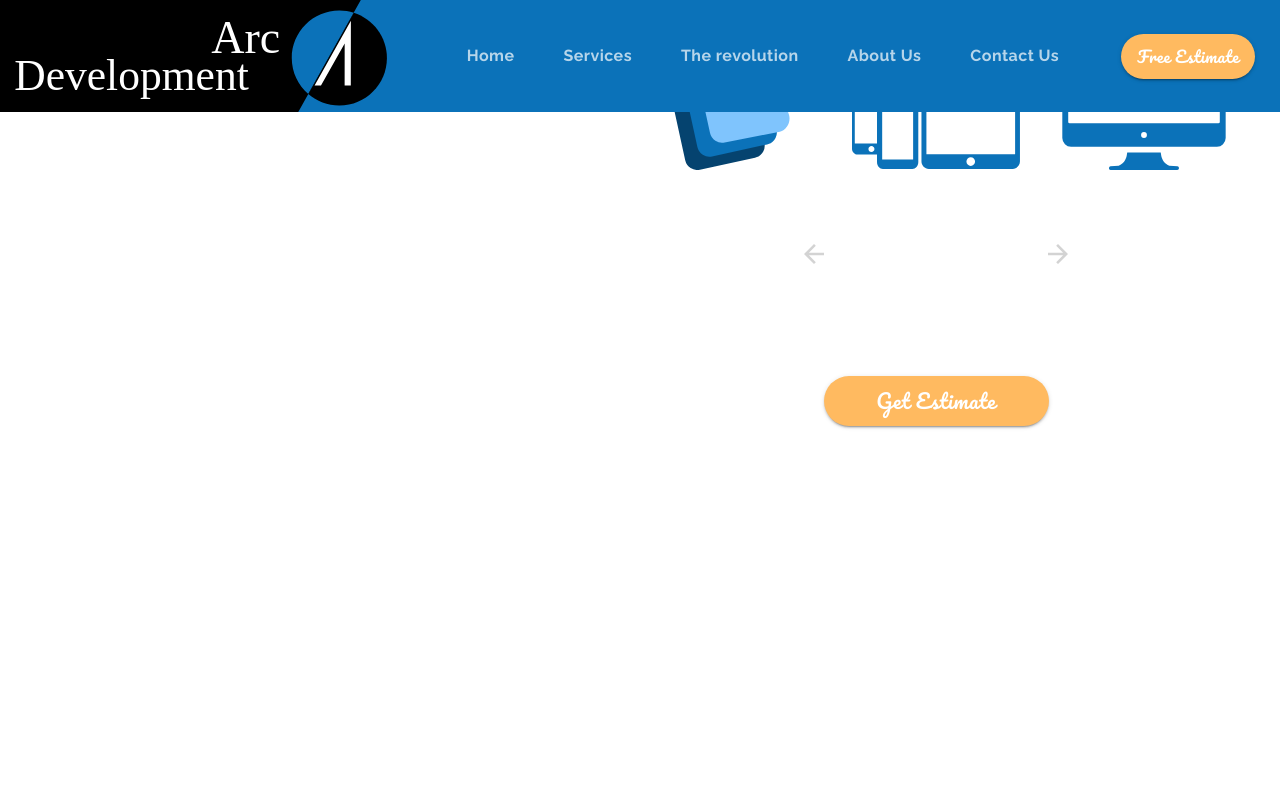
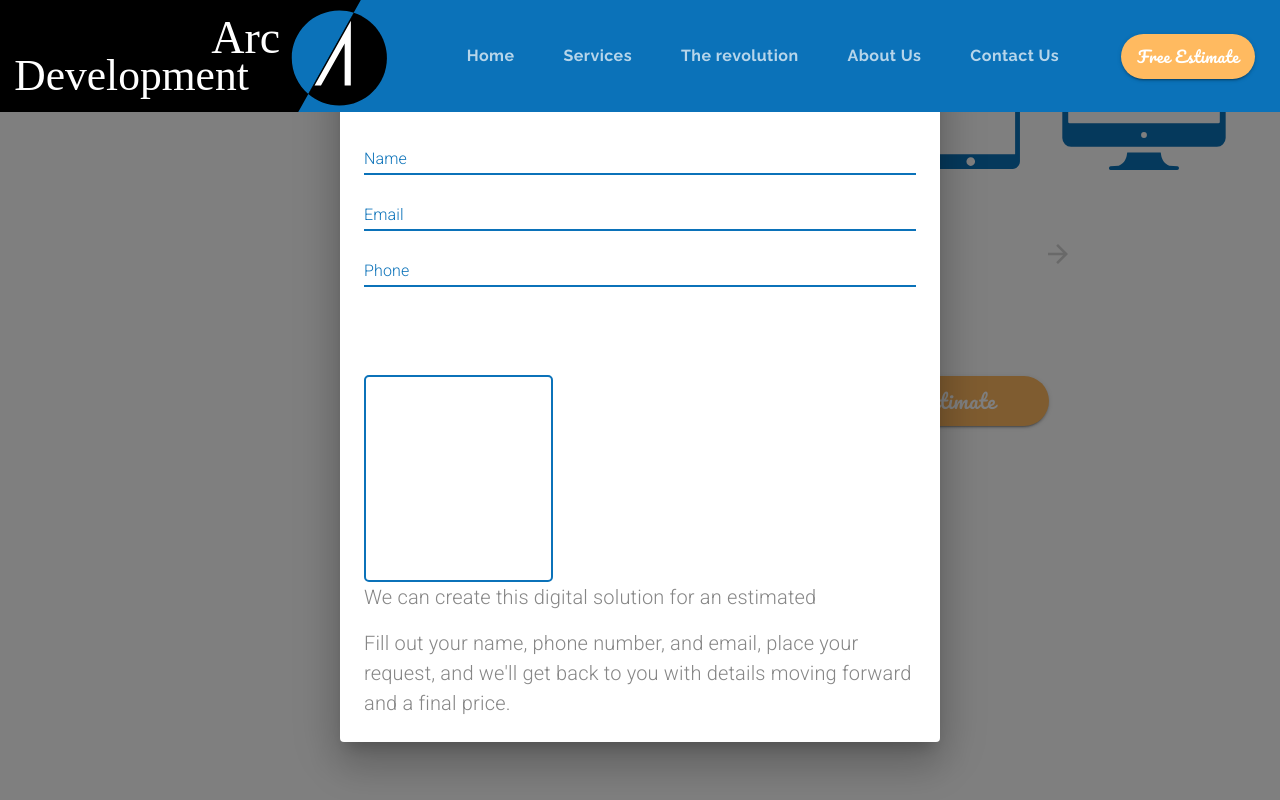
Before and after one commit to daw-maj-pl/arcdevelopment, a React (Create React App) app: page /estimate in a window 1280 px wide. Both pictures are taken after a click on the button "Get Estimate". Shown: the part 423-1223 px from the top of the page. Built offline with nearby package versions, Linux system fonts and the light colour scheme.

Commit message:
Add a Dialog component

```diff
--- a/src/components/Estimate.js
+++ b/src/components/Estimate.js
@@ -6,6 +6,9 @@ import Grid from '@material-ui/core/Grid';
 import Typography from '@material-ui/core/Typography';
 import Button from '@material-ui/core/Button';
 import IconButton from '@material-ui/core/IconButton';
+import Dialog from '@material-ui/core/Dialog';
+import DialogContent from '@material-ui/core/DialogContent';
+import TextField from '@material-ui/core/TextField';
 
 import check from '../assets/check.svg';
 import send from '../assets/send.svg';
@@ -50,6 +53,11 @@ const useStyles = makeStyles(theme => ({
     '&:hover': {
       backgroundColor: theme.palette.secondary.light
     }
+  },
+  message: {
+    border: `2px solid ${theme.palette.common.blue}`,
+    marginTop: '5em',
+    borderRadius: 5
   }
 }));
 
@@ -313,6 +321,17 @@ export default function Estimate() {
   const theme = useTheme();
 
   const [questions, setQuestions] = useState(defaultQuestions);
+  const [dialogOpen, setDialogOpen] = useState(false);
+
+  const [name, setName] = useState('');
+
+  const [email, setEmail] = useState('');
+  const [emailHelper, setEmailHelper] = useState('');
+
+  const [phone, setPhone] = useState('');
+  const [phoneHelper, setPhoneHelper] = useState('');
+
+  const [message, setMessage] = useState('');
 
   const defaultOptions = {
     loop: true,
@@ -393,6 +412,39 @@ export default function Estimate() {
         break;
       default:
         setQuestions(newQuestions);
+    }
+  };
+
+  const onChange = event => {
+    let valid;
+
+    switch (event.target.id) {
+      case 'email':
+        setEmail(event.target.value);
+        valid = /^\w+([.-]?\w+)*@\w+([.-]?\w+)*(\.\w{2,3})+$/.test(
+          event.target.value
+        );
+
+        if (!valid) {
+          setEmailHelper('Invalid email');
+        } else {
+          setEmailHelper('');
+        }
+        break;
+      case 'phone':
+        setPhone(event.target.value);
+        valid = /^\(?([0-9]{3})\)?[-. ]?([0-9]{3})[-. ]?([0-9]{4})$/.test(
+          event.target.value
+        );
+
+        if (!valid) {
+          setPhoneHelper('Invalid phone');
+        } else {
+          setPhoneHelper('');
+        }
+        break;
+      default:
+        break;
     }
   };
 
@@ -519,11 +571,83 @@ export default function Estimate() {
           </Grid>
         </Grid>
         <Grid item>
-          <Button variant="contained" className={classes.estimateButton}>
+          <Button
+            variant="contained"
+            className={classes.estimateButton}
+            onClick={() => setDialogOpen(true)}
+          >
             Get Estimate
           </Button>
         </Grid>
       </Grid>
+      <Dialog open={dialogOpen} onClose={() => setDialogOpen(false)}>
+        <Grid container justifyContent="center">
+          <Grid item>
+            <Typography variant="h2" align="center">
+              Estimate
+            </Typography>
+          </Grid>
+        </Grid>
+        <DialogContent>
+          <Grid container>
+            <Grid item container direction="column">
+              <Grid item style={{ marginBottom: '0.5em' }}>
+                <TextField
+                  label="Name"
+                  id="name"
+                  fullWidth
+                  value={name}
+                  onChange={event => setName(event.target.value)}
+                />
+              </Grid>
+              <Grid item style={{ marginBottom: '0.5em' }}>
+                <TextField
+                  label="Email"
+                  error={emailHelper.length !== 0}
+                  helperText={emailHelper}
+                  id="email"
+                  fullWidth
+                  value={email}
+                  onChange={onChange}
+                />
+              </Grid>
+              <Grid item style={{ marginBottom: '0.5em' }}>
+                <TextField
+                  label="Phone"
+                  error={phoneHelper.length !== 0}
+                  helperText={phoneHelper}
+                  id="phone"
+                  fullWidth
+                  value={phone}
+                  onChange={onChange}
+                />
+              </Grid>
+            </Grid>
+            <Grid item style={{ maxWidth: '20em' }}>
+              <TextField
+                InputProps={{ disableUnderline: true }}
+                value={message}
+                className={classes.message}
+                multiline
+                fullWidth
+                rows={10}
+                id="message"
+                onChange={event => setMessage(event.target.value)}
+              />
+            </Grid>
+            <Grid item>
+              <Typography variant="body1" paragraph>
+                We can create this digital solution for an estimated
+              </Typography>
+              <Typography variant="body1" paragraph>
+                Fill out your name, phone number, and email, place your request,
+                and we'll get back to you with details moving forward and a
+                final price.
+              </Typography>
+            </Grid>
+          </Grid>
+        </DialogContent>
+      </Dialog>
     </Grid>
   );
 }
```
